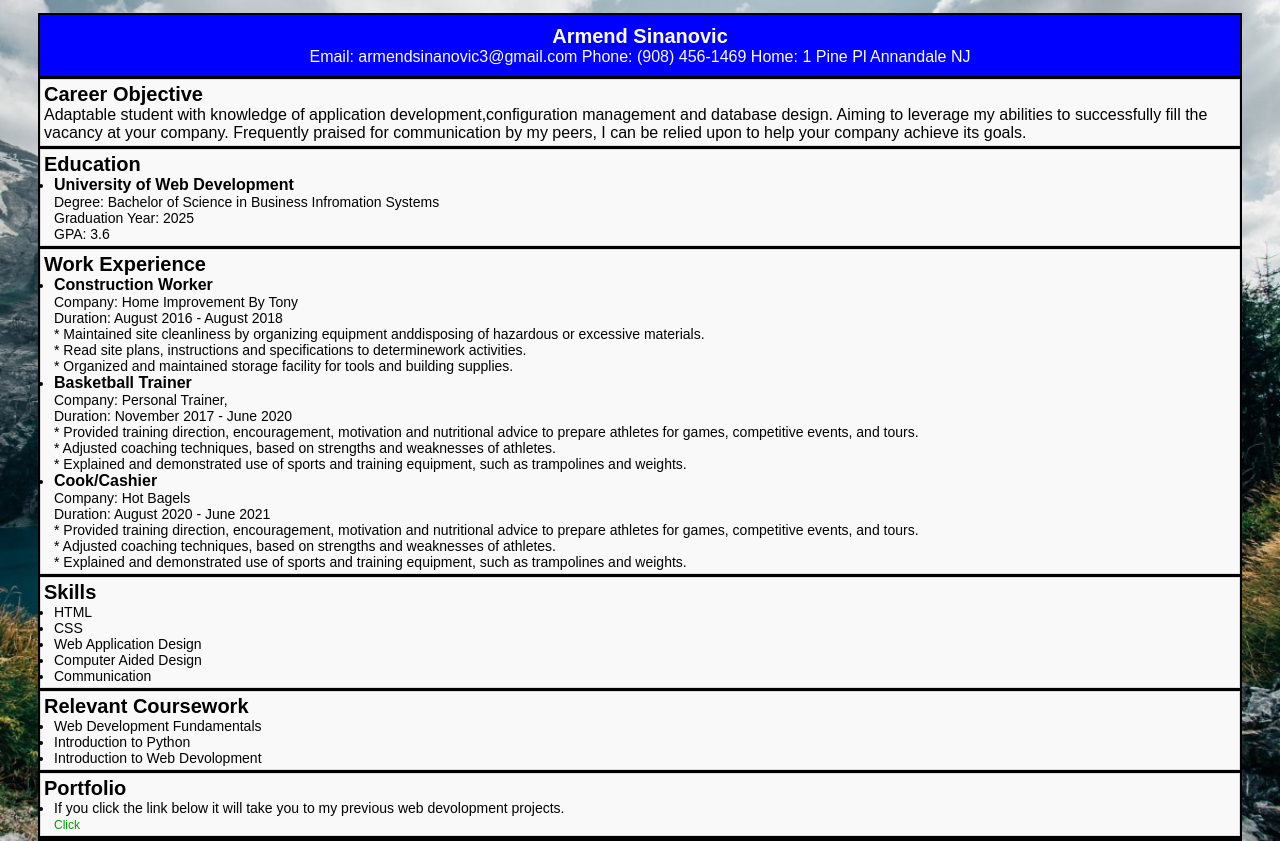
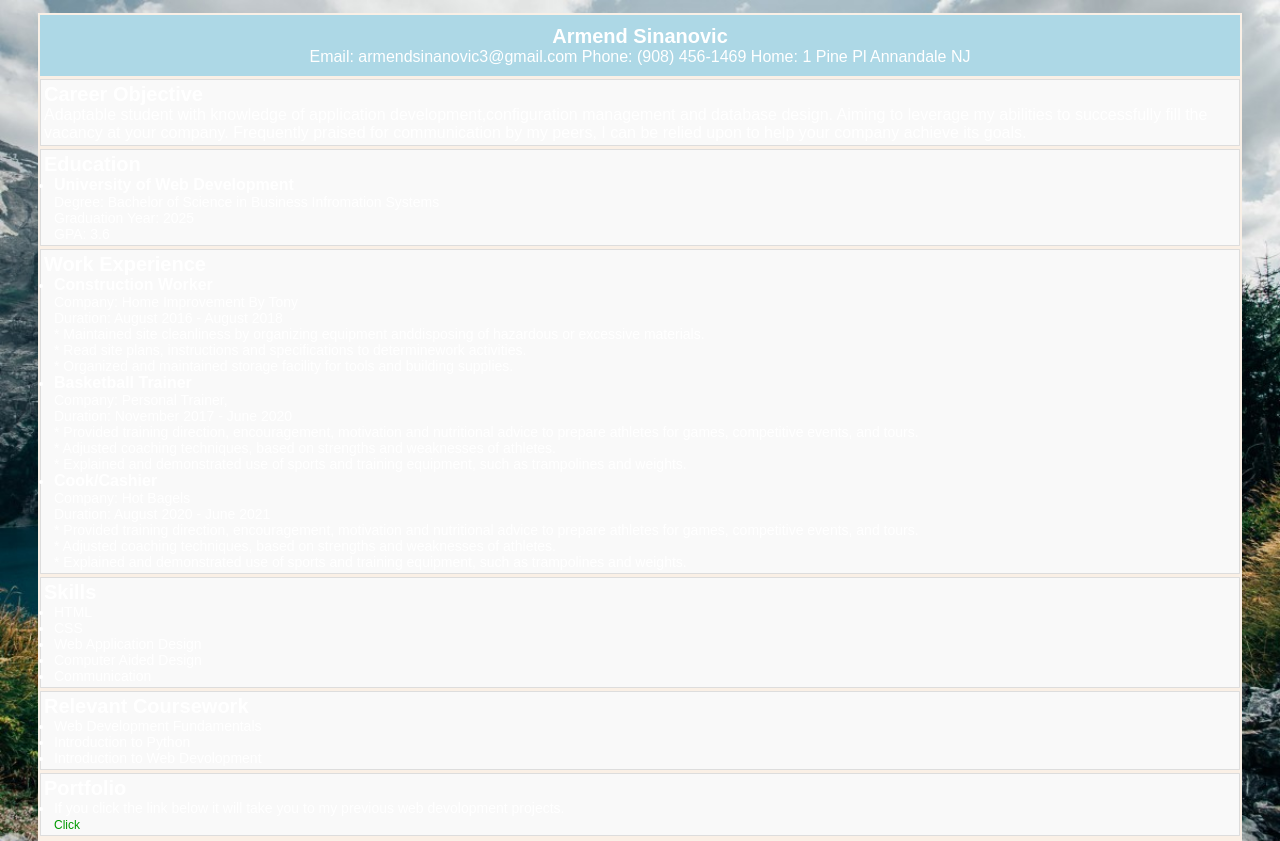
Before and after one commit to Armendo90/IS218-Module2, a plain HTML site: page index.html in a window 1280 px wide. Drawn offline with Linux system fonts and the light colour scheme.

Commit message:
Update styles.css

```diff
--- a/styles.css
+++ b/styles.css
@@ -12,7 +12,7 @@ body {
     font-family: 'Arial', sans-serif;
     margin: 0; /* Remove default margin to fill the entire viewport */
     padding: 0;
-    color: ##ffffff; /* Set text color for the entire resume */
+    color: #ffffff; /* Set text color for the entire resume */
     position: relative; /* Position the content relative to the body */
     overflow: hidden;
     display: flex;
@@ -25,7 +25,7 @@ body {
     max-width: 1200px;
     margin: auto;
     padding: 2px; /* Further reduced padding */
-    background-color: #000; /* Add a semi-transparent background to the content */
+    background-color: #faf0e6; /* Add a semi-transparent background to the content */
     position: relative; /* Position the content relative to the body */
     z-index: 2; /* Ensure content is above the background image */
     margin-top: 1%;
@@ -36,7 +36,7 @@ header {
     text-align: center;
     padding: 10px; /* Further reduced padding */
     color: #ffffff; /* Text color for the header */
-    background-color: #0000ff; /* Semi-transparent background for the header */
+    background-color: #ADD8E6; /* Semi-transparent background for the header */
     position: relative; /* Position the header relative to the body */
     z-index: 2; /* Ensure header is above the background image */
 }
```
